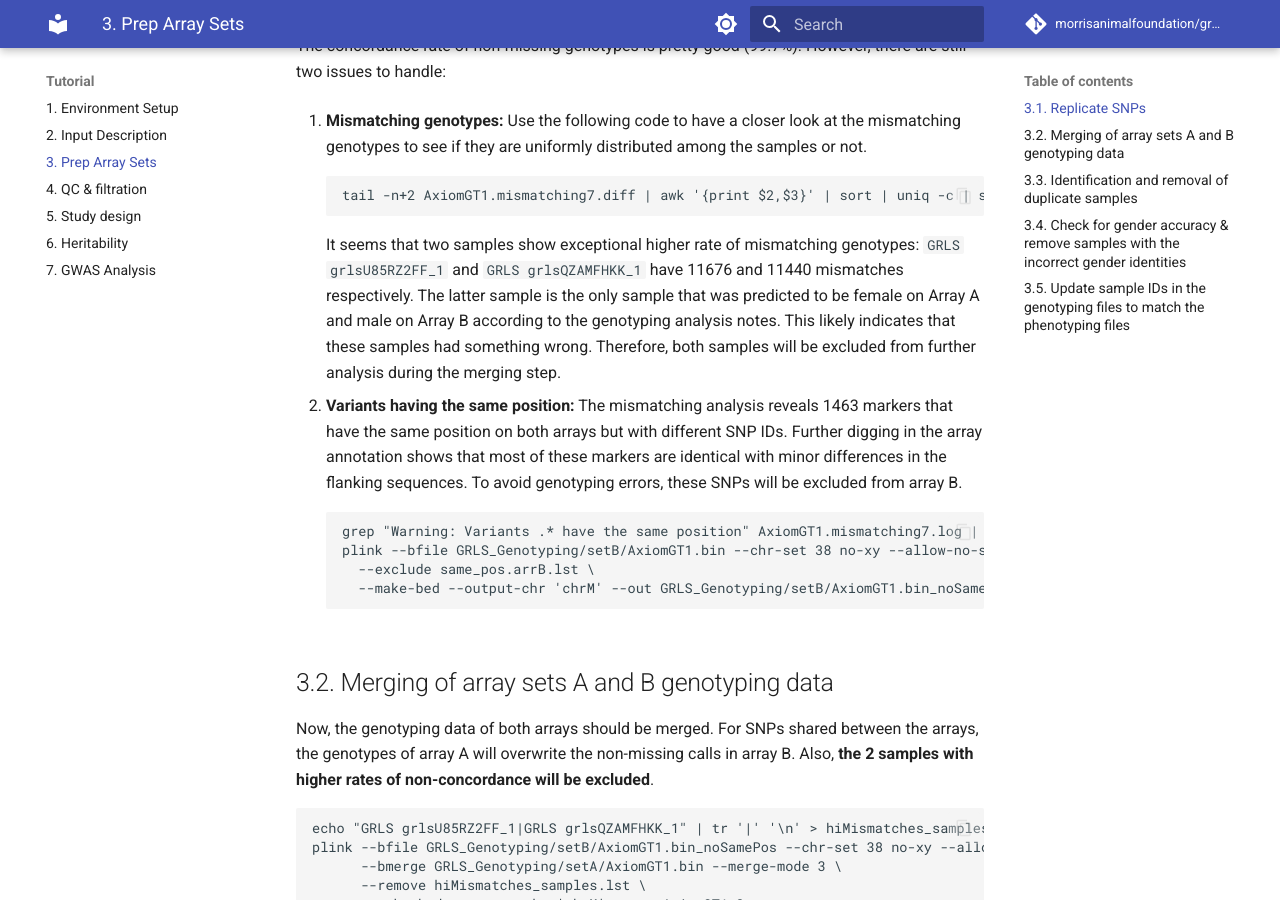
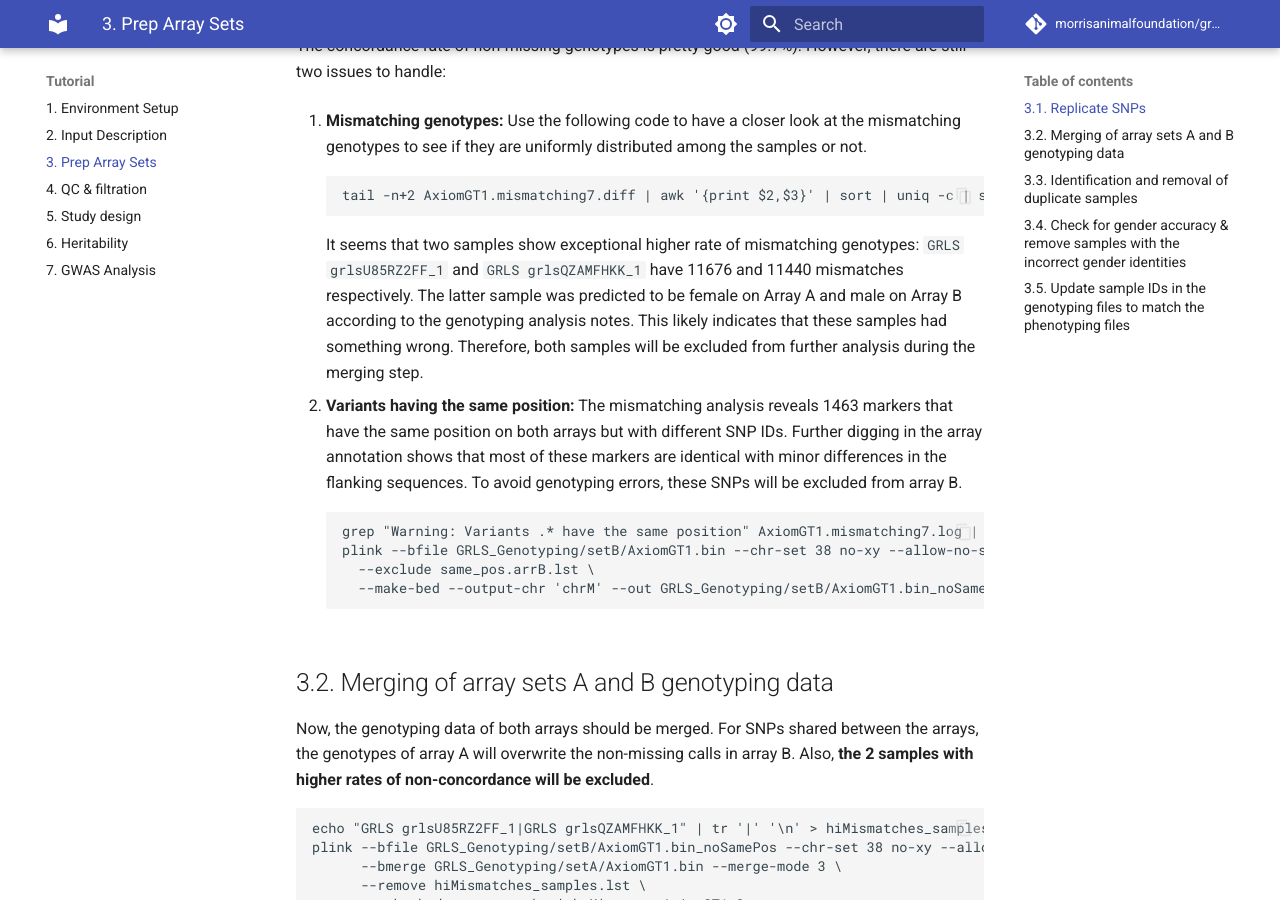
Before and after one commit to morrisanimalfoundation/grGWAS, an MkDocs documentation site: the page built from docs/3.prep_arrays.md, in a window 1280 px wide and 900 px high, scrolled down 965 px. Built offline with MkDocs 1.6.1 and Material for MkDocs 9.7.7, drawn with Linux system fonts in a browser that asks for light colours; comment, search, counter and statistics services are not loaded.

Commit message:
Update 3.prep_arrays.md

````diff
--- a/docs/3.prep_arrays.md
+++ b/docs/3.prep_arrays.md
@@ -35,7 +35,7 @@ The concordance rate of non-missing genotypes is pretty good (99.7%). However, t
     tail -n+2 AxiomGT1.mismatching7.diff | awk '{print $2,$3}' | sort | uniq -c | sort -k1,1nr > AxiomGT1.mismatching7.diff.samples
     ```
 
-    It seems that two samples show exceptional higher rate of mismatching genotypes: `GRLS grlsU85RZ2FF_1` and `GRLS grlsQZAMFHKK_1` have 11676 and 11440 mismatches respectively. The latter sample is the only sample that was predicted to be female on Array A and male on Array B according to the genotyping analysis notes. This likely indicates that these samples had something wrong. Therefore, both samples will be excluded from further analysis during the merging step.
+    It seems that two samples show exceptional higher rate of mismatching genotypes: `GRLS grlsU85RZ2FF_1` and `GRLS grlsQZAMFHKK_1` have 11676 and 11440 mismatches respectively. The latter sample was predicted to be female on Array A and male on Array B according to the genotyping analysis notes. This likely indicates that these samples had something wrong. Therefore, both samples will be excluded from further analysis during the merging step.
 
 2.  **Variants having the same position:** The mismatching analysis reveals 1463 markers that have the same position on both arrays but with different SNP IDs. Further digging in the array annotation shows that most of these markers are identical with minor differences in the flanking sequences. To avoid genotyping errors, these SNPs will be excluded from array B.
 
````
